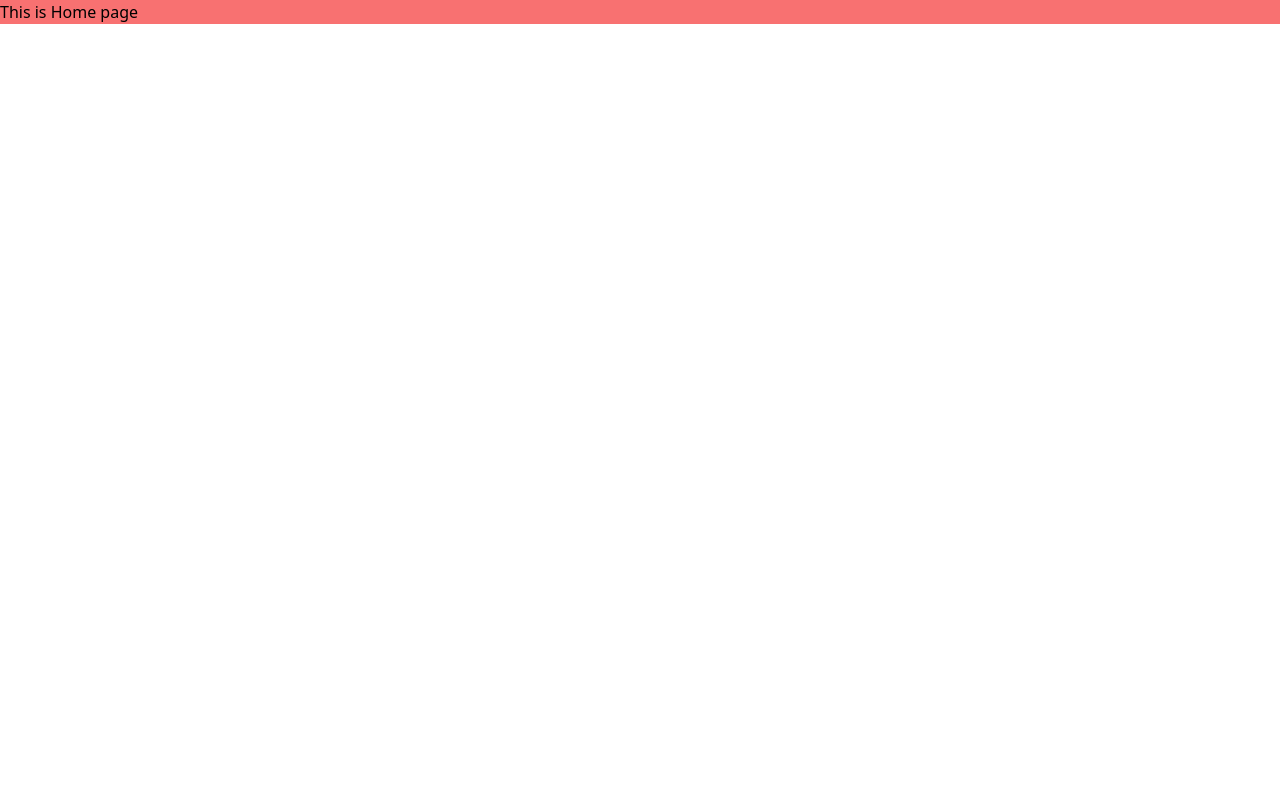
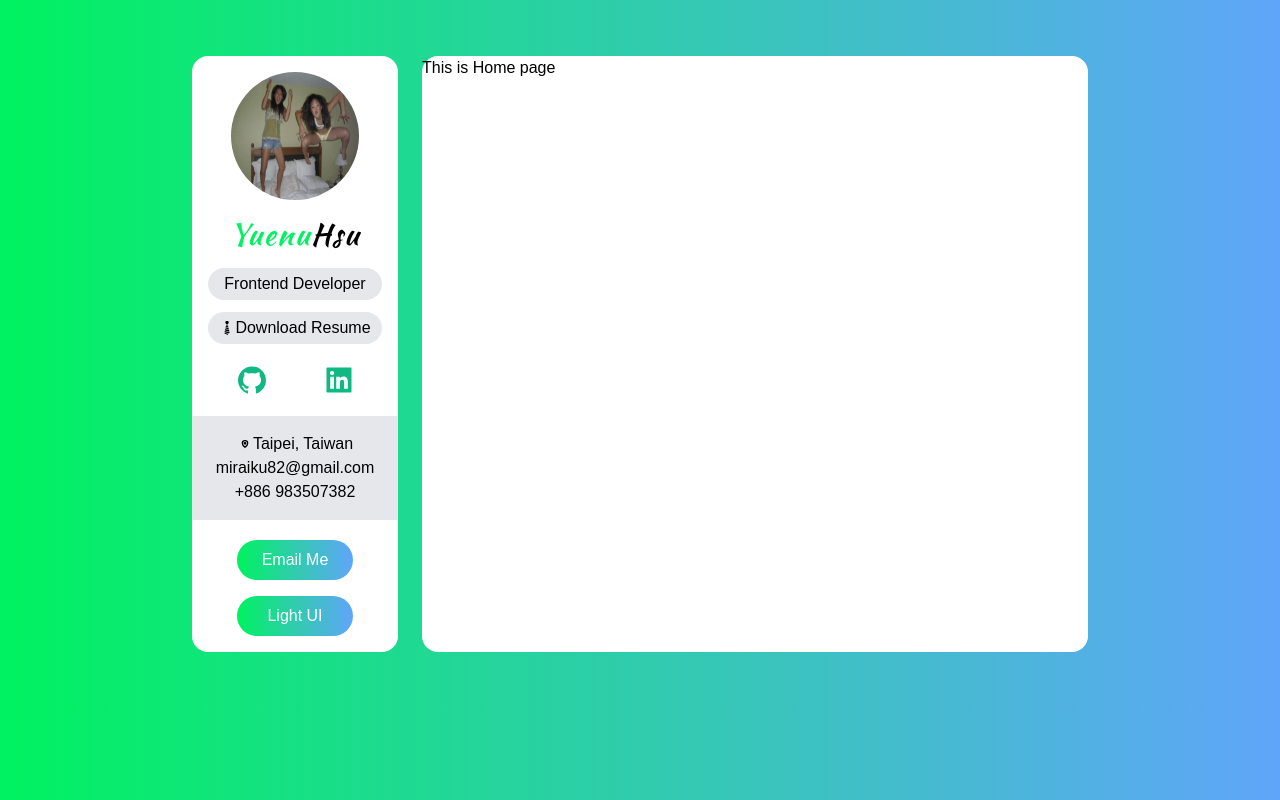
Before and after one commit to yuenu/nextjs-tailwandcss-portfolio, a Next.js app: page / in a window 1280 px wide. Built offline with nearby package versions, Linux system fonts and the light colour scheme.

Commit message:
styleing the sidebar

```diff
--- /dev/null
+++ b/components/Sidebar.tsx
@@ -0,0 +1,68 @@
+import Image from "next/image";
+import React from "react";
+import { AiFillGithub, AiFillLinkedin } from "react-icons/ai";
+import { GiTie } from "react-icons/gi";
+import { GrFormLocation } from "react-icons/gr";
+
+const Sidebar = () => {
+  function sendEmail (e: React.MouseEvent<HTMLButtonElement>) {
+    e.preventDefault
+    window.open('mailto:miraiku82@gmail.com')
+  }
+
+  return (
+    <div>
+      <img
+        className="w-32 h-32 mx-auto rounded-full"
+        src="/avatar.jpg"
+        alt="User Avatar"
+        height="300"
+        width="300"
+      />
+      <h3 className="my-4 text-3xl font-medium tracking-wider font-kaushan">
+        <span className="text-green">Yuenu</span>
+        Hsu
+      </h3>
+      <p className="px-2 py-1 my-3 bg-gray-200 rounded-full">
+        Frontend Developer
+      </p>
+      <a
+        href=""
+        className="flex items-center justify-center px-2 py-1 my-3 bg-gray-200 rounded-full"
+        download="name"
+      >
+        <GiTie />
+        Download Resume
+      </a>
+      {/* social icon */}
+      <div className="flex justify-around w-8/12 mx-auto my-5 text-green-500 md:w-full">
+        <a href="">
+          <AiFillGithub className="w-8 h-8 cursor-pointer" />
+        </a>
+        <a href="">
+          <AiFillLinkedin className="w-8 h-8 cursor-pointer" />
+        </a>
+      </div>
+
+      {/* address */}
+      <div
+        className="py-4 my-5 bg-gray-200"
+        style={{ marginLeft: "-1rem", marginRight: "-1rem" }}
+      >
+        <div>
+          <span className="flex items-center justify-center">
+            <GrFormLocation />
+            Taipei, Taiwan
+          </span>
+          <p>miraiku82@gmail.com</p>
+          <p>+886 983507382</p>
+        </div>
+      </div>
+      {/* Email Button */}
+      <button onClick={sendEmail} className="w-8/12 px-5 py-2 text-white rounded-full bg-gradient-to-r from-green to-blue-400 focus:outline-none">Email Me</button>
+      <button className="w-8/12 px-5 py-2 mt-4 text-white rounded-full bg-gradient-to-r from-green to-blue-400">Light UI</button>
+    </div>
+  );
+};
+
+export default Sidebar;
--- a/package.json
+++ b/package.json
@@ -19,6 +19,7 @@
     "eslint": "7",
     "eslint-config-next": "12.0.4",
     "postcss": "^7",
+    "react-icons": "^4.3.1",
     "tailwindcss": "npm:@tailwindcss/postcss7-compat",
     "typescript": "4.5.2"
   }
--- a/pages/_app.tsx
+++ b/pages/_app.tsx
@@ -1,8 +1,18 @@
-import '../styles/globals.css'
-import type { AppProps } from 'next/app'
+import "../styles/globals.css";
+import type { AppProps } from "next/app";
+import Sidebar from "../components/Sidebar";
 
 function MyApp({ Component, pageProps }: AppProps) {
-  return <Component {...pageProps} />
+  return (
+    <div className="grid grid-cols-12 gap-6 px-5 lg:px-48 my-14 sm:px-20 md:px-32">
+      <div className="col-span-12 p-4 text-center bg-white lg:col-span-3 rounded-2xl">
+        <Sidebar />
+      </div>
+      <div className="col-span-12 bg-white lg:col-span-9 rounded-2xl">
+        <Component {...pageProps} />
+      </div>
+    </div>
+  );
 }
 
-export default MyApp
+export default MyApp;
--- /dev/null
+++ b/pages/_document.tsx
@@ -0,0 +1,25 @@
+import Document, { Html, Head, Main, NextScript, DocumentContext } from 'next/document'
+
+class MyDocument extends Document {
+  static async getInitialProps(ctx: DocumentContext) {
+    const initialProps = await Document.getInitialProps(ctx)
+    return { ...initialProps }
+  }
+
+  render() {
+    return (
+      <Html>
+        <Head>
+          <link rel="preconnect" href="https://fonts.gstatic.com" />
+          <link href="https://fonts.googleapis.com/css2?family=Kaushan+Script&display=swap" rel="stylesheet" />
+        </Head>
+        <body className="bg-gradient-to-r from-green to-blue-400">
+          <Main />
+          <NextScript />
+        </body>
+      </Html>
+    )
+  }
+}
+
+export default MyDocument
--- a/pages/index.tsx
+++ b/pages/index.tsx
@@ -4,7 +4,7 @@ import Image from 'next/image'
 
 const Home: NextPage = () => {
   return (
-    <div className="text-grat-500 bg-red-400">
+    <div>
       This is Home page
     </div>
   )
--- a/styles/globals.css
+++ b/styles/globals.css
@@ -1,3 +1,10 @@
 @tailwind base;
 @tailwind components;
 @tailwind utilities;
+@import url('https://fonts.googleapis.com/css2?family=Kaushan+Script&display=swap');
+
+/* TODO: use tailwind  */
+body {
+  background-color: #000;
+  font-family: sans-serif;
+}
--- a/tailwind.config.js
+++ b/tailwind.config.js
@@ -2,7 +2,16 @@ module.exports = {
   purge: ['./components/**/*.tsx', './pages/**/*.tsx'],
   darkMode: false, // or 'media' or 'class'
   theme: {
-    extend: {},
+    fontFamily: {
+      kaushan: ['Kaushan Script'],
+     },
+     extend: {
+      colors: {
+        green: {
+          DEFAULT: '#00f260'
+        }
+      },
+     }
   },
   variants: {
     extend: {},
```
Also changed, not shown: public/avatar.jpg (added), 1 other file (tests, documents, lock files or other folders).
